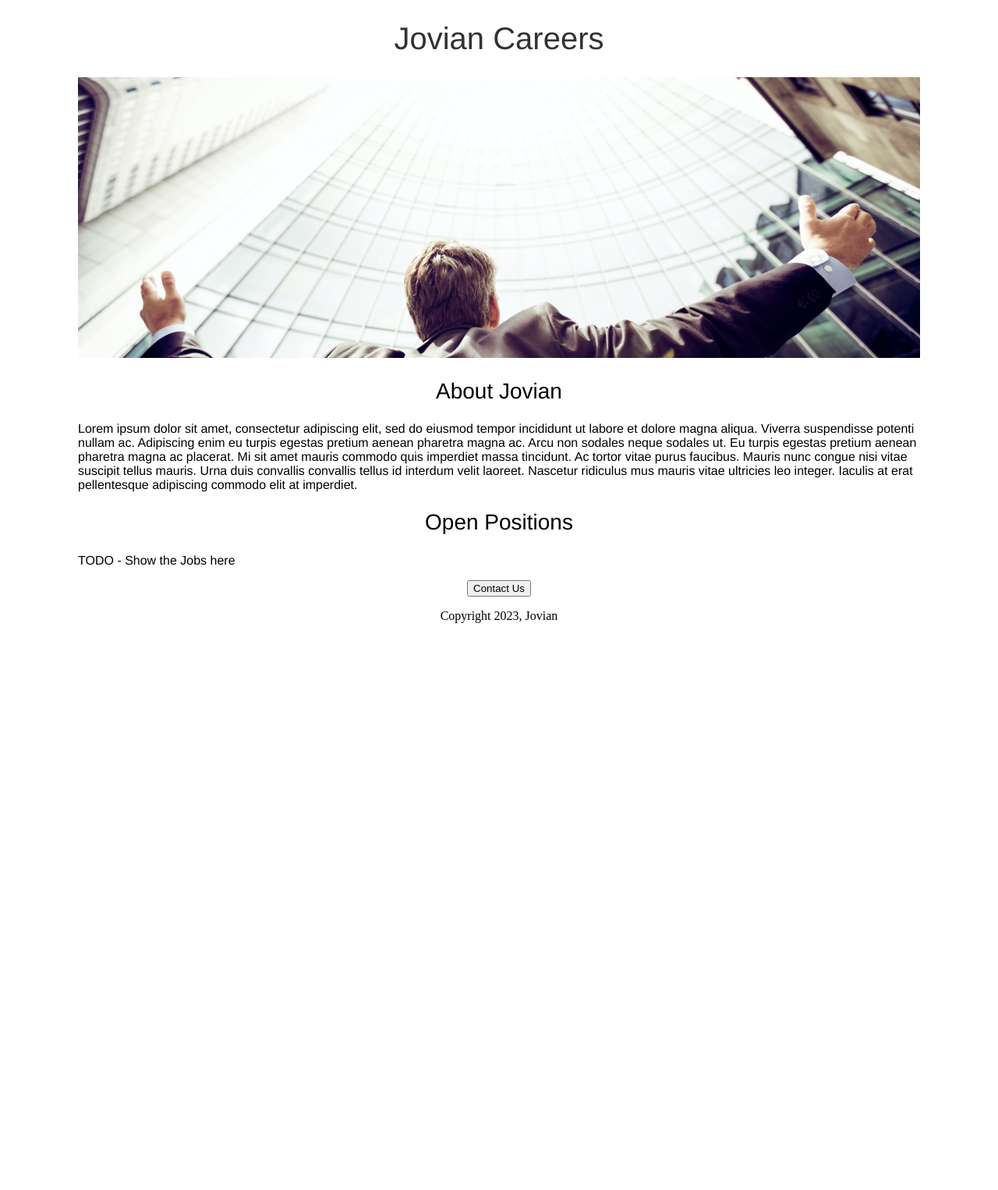
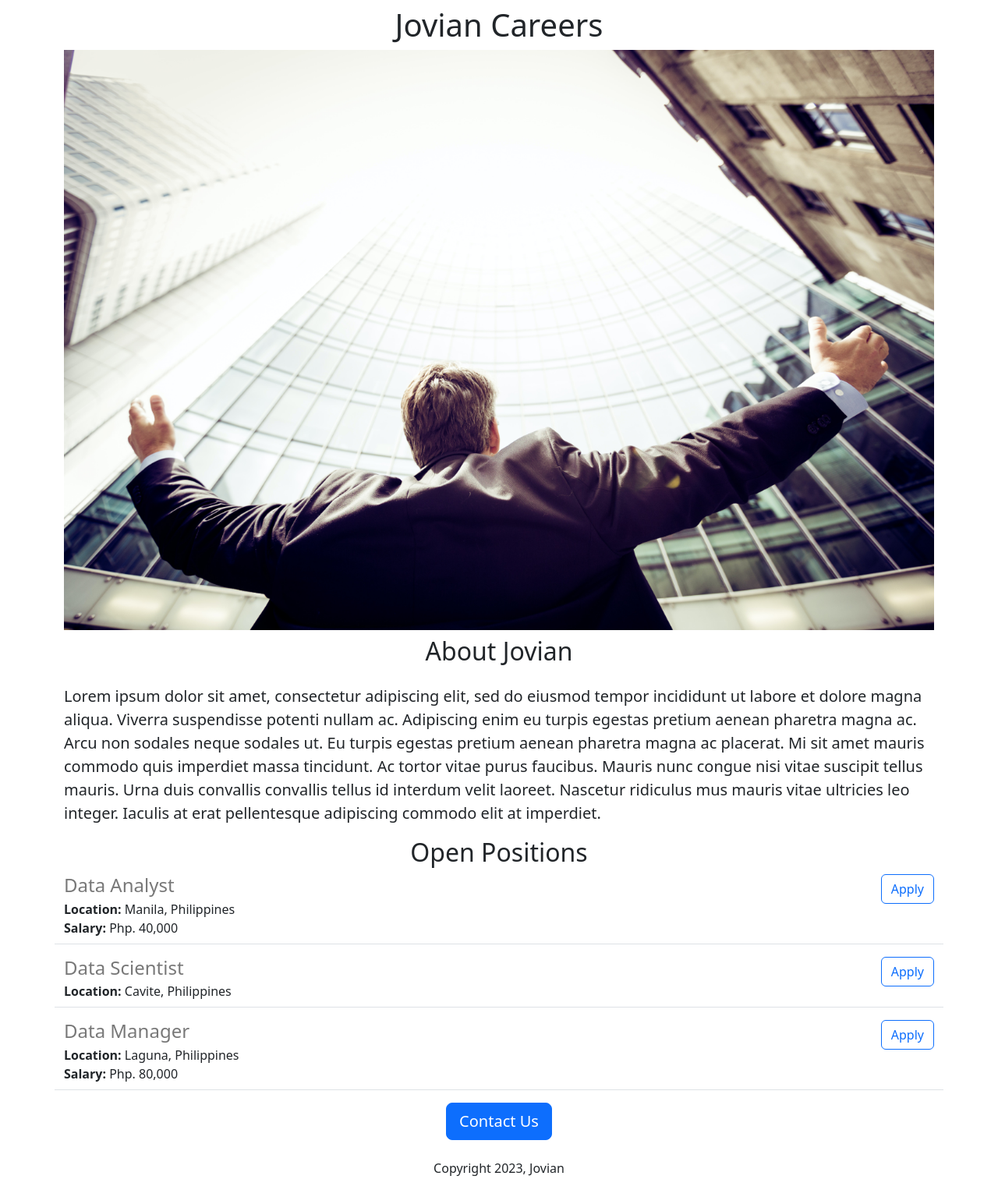
Before and after one commit to HueyBayer/Data-Driven-Web, a Flask app: page / in a window 1280 px wide. Shown: the whole page at 78% size. Before the commit the page ends 799 px from the top, so only its background shows below. Run offline with Flask 3, Linux system fonts and the light colour scheme.

Commit message:
added dynamic data (jobs)

```diff
--- a/app.py
+++ b/app.py
@@ -1,10 +1,35 @@
-from flask import Flask, render_template
+from flask import Flask, render_template, jsonify
 
 app = Flask(__name__)
 
+JOBS = [
+  {
+    'id': 1,
+    'title': 'Data Analyst',
+    'location': 'Manila, Philippines',
+    'salary': 'Php. 40,000'
+  },
+    {
+    'id': 2,
+    'title': 'Data Scientist',
+    'location': 'Cavite, Philippines'
+  },
+    {
+    'id': 3,
+    'title': 'Data Manager',
+    'location': 'Laguna, Philippines',
+    'salary': 'Php. 80,000'
+  }
+]
+
 @app.route("/")
 def hello_Jovian():
-  return render_template("home.html")
+  return render_template("home.html", jobs=JOBS)
+
+
+@app.route("/api/jobs")
+def list_jobs():
+  return jsonify(JOBS)
 
 if __name__ == "__main__":
   app.run(host = '0.0.0.0', debug = True)
--- a/templates/home.html
+++ b/templates/home.html
@@ -1,53 +1,31 @@
 <!DOCTYPE html>
 <html>
   <head>
+    <meta charset="utf-8">
+    <meta name="viewport" content="width=device-width, initial-scale=1">
     <title>Jovian Careers</title>
+    <link href="https://cdn.jsdelivr.net/npm/bootstrap@5.3.1/dist/css/bootstrap.min.css" rel="stylesheet" integrity="sha384-4bw+/aepP/YC94hEpVNVgiZdgIC5+VKNBQNGCHeKRQN+PtmoHDEXuppvnDJzQIu9" crossorigin="anonymous">
     <style>
-      h1 {
-        font-size: 40px;
-        font-family: Helvetica;
-        font-weight: normal;
-        color: rgb(50, 50, 50);
-        text-align: center;
-      }
-
       #banner {
-        width: 100%;
-        height: 360px;
-        object-fit: cover;
-      }
-
-      h2 {
-        font-family: Helvetica;
-        font-size: 28px;
-        color: rgbrgb(100), 100);
-        text-align: center;
-        font-weight: normal;
-      }
-
-      .bodytext {
-        font-family: Helvetica;
-        color: rgbrgb(80, 80, 80);
-        font-weight: normal;
-      }
-
-      #container {
-        max-width: 1080px;
-        margin: 0 auto 0 auto;
+        height: auto;
       }
     </style>
   </head>
   <body>
-    <div id="container">
-    <h1>Jovian Careers</h1>
-    <img id = "banner" src = "https://first-web-application--hueybayer.repl.co/static/banner.jpg">
-    <h2>About Jovian</h2>
-    <p class="bodytext">Lorem ipsum dolor sit amet, consectetur adipiscing elit, sed do eiusmod tempor incididunt ut labore et dolore magna aliqua. Viverra suspendisse potenti nullam ac. Adipiscing enim eu turpis egestas pretium aenean pharetra magna ac. Arcu non sodales neque sodales ut. Eu turpis egestas pretium aenean pharetra magna ac placerat. Mi sit amet mauris commodo quis imperdiet massa tincidunt. Ac tortor vitae purus faucibus. Mauris nunc congue nisi vitae suscipit tellus mauris. Urna duis convallis convallis tellus id interdum velit laoreet. Nascetur ridiculus mus mauris vitae ultricies leo integer. Iaculis at erat pellentesque adipiscing commodo elit at imperdiet.</p>
-    <h2>Open Positions</h2>
-    <p class="bodytext">TODO - Show the Jobs here</p>
-    <div style = "text-align: center;">
-    <button>Contact Us</button>
-      <p>Copyright 2023, Jovian</p>
+    <div class = "container">
+    <h1 class = "text-center mt-2 mb-2" >Jovian Careers</h1>
+    <img class = "img-fluid" id= "banner" src = "https://first-web-application--hueybayer.repl.co/static/banner.jpg">
+    <h2 class = "text-center mt-2 mb-4">About Jovian</h2>
+    <p class = "lead">Lorem ipsum dolor sit amet, consectetur adipiscing elit, sed do eiusmod tempor incididunt ut labore et dolore magna aliqua. Viverra suspendisse potenti nullam ac. Adipiscing enim eu turpis egestas pretium aenean pharetra magna ac. Arcu non sodales neque sodales ut. Eu turpis egestas pretium aenean pharetra magna ac placerat. Mi sit amet mauris commodo quis imperdiet massa tincidunt. Ac tortor vitae purus faucibus. Mauris nunc congue nisi vitae suscipit tellus mauris. Urna duis convallis convallis tellus id interdum velit laoreet. Nascetur ridiculus mus mauris vitae ultricies leo integer. Iaculis at erat pellentesque adipiscing commodo elit at imperdiet.</p>
+    <h2 class = "text-center">Open Positions</h2>
+    <div>
+      {% for n in jobs %}
+        {% include 'jobitem.html'%}
+      {% endfor %}
+    </div>
+    <div class="text-center">
+    <button class= "btn btn-primary btn-lg">Contact Us</button>
+      <p class="mt-4">Copyright 2023, Jovian</p>
     </div>
     </div>
   </body>
--- /dev/null
+++ b/templates/jobitem.html
@@ -0,0 +1,18 @@
+<div class="border-bottom row" style="margin-bottom: 16px; padding-bottom:8px;">
+  <div class = "col-9">
+  <h4 style="color: rgb(120,120,120); margin-bottom: 4px;">
+    {{n['title']}}
+  </h4>
+  <div>
+    <b>Location:</b> {{n['location']}}
+  </div>
+  {% if 'salary' in n %}
+  <div>
+    <b>Salary: </b> {{n['salary']}}
+  </div>
+  {% endif %}
+  </div>
+  <div class = "col-3" style = "text-align: right;">
+      <button type="button" class="btn btn-outline-primary" >Apply</button>
+  </div>
+</div>
```
Also changed, not shown: templates/home-original.html (added, +70 -0 lines).
